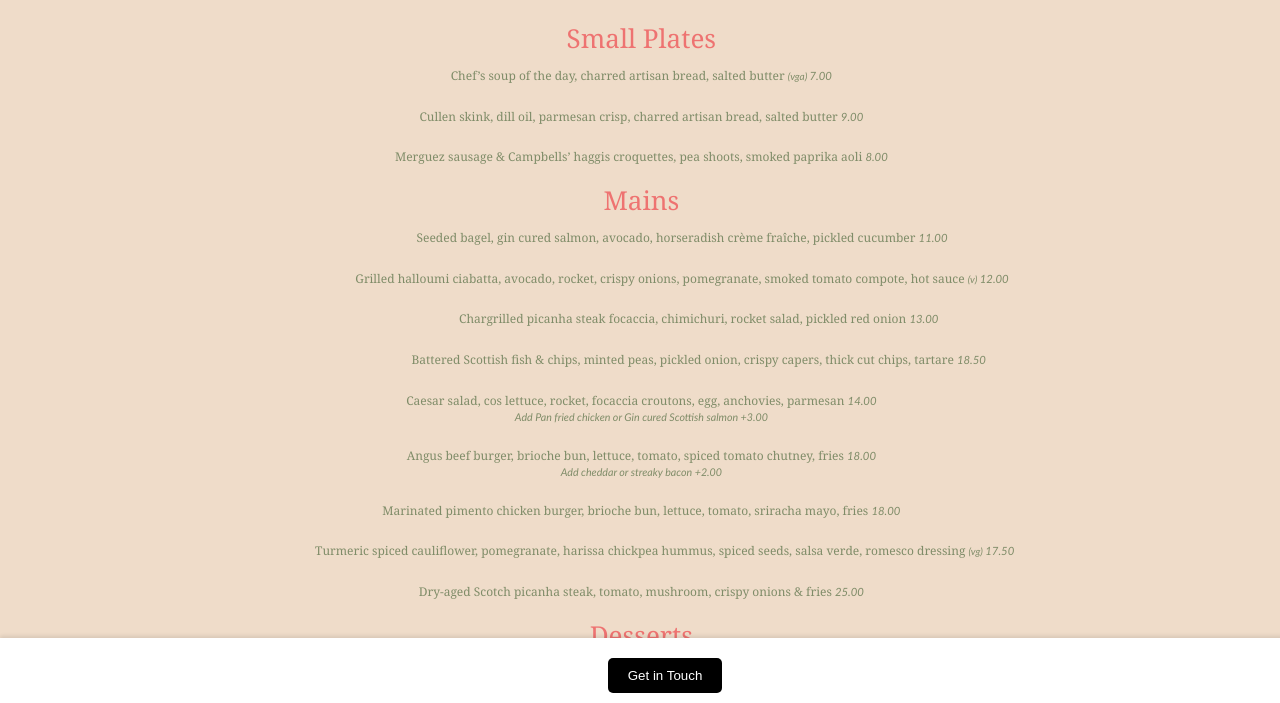
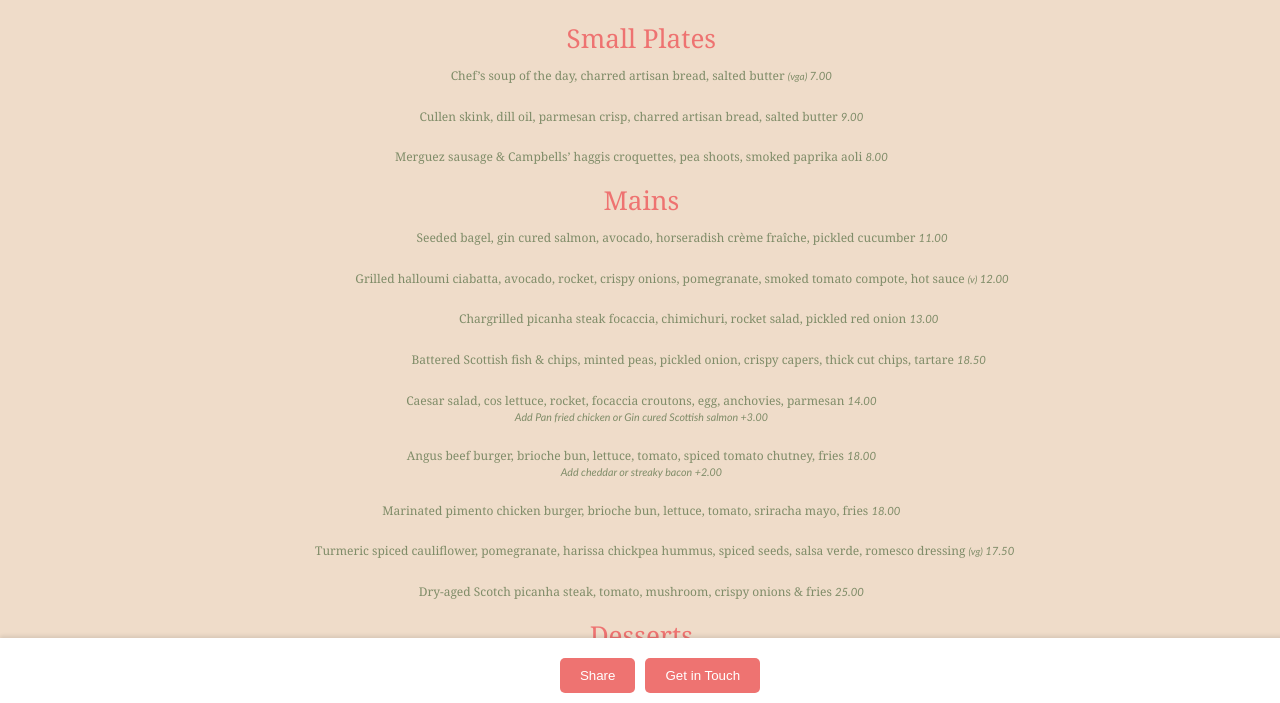
Before and after one commit to MadhuB76/Hazel-Menu-Room-Service-2, a plain HTML site: page index.html in a window 1280 px wide. Shown: the part 87-790 px from the top of the page. Drawn offline with Linux system fonts and the light colour scheme.

Commit message:
Share button with the links

```diff
--- a/index.html
+++ b/index.html
@@ -14,8 +14,8 @@
         .s5 { color: #7F8C68; font-family:Calibri, sans-serif; font-style: italic; font-weight: normal; text-decoration: none; font-size: 8.5pt; }
         .s6 { color: #7F8C68; font-family:Calibri, sans-serif; font-style: italic; font-weight: normal; text-decoration: none; font-size: 8pt; }
         .s7 { color: #7F8C68; font-family:Cambria, serif; font-style: normal; font-weight: normal; text-decoration: none; font-size: 7pt; }
-        /* Sticky footer style */
-        .footer {
+    /* Sticky footer style */
+    .footer {
             position: fixed;
             bottom: 0;
             width: 100%;
@@ -28,15 +28,25 @@
             align-items: center;
         }
         .footer .a2a-container {
+            display: none; /* Initially hide the links container */
             margin-right: 10px; /* Adjust margin between links and button */
         }
         .get-in-touch {
-            background-color: #000000;
+            background-color: #EE7371;
             color: #fff;
             padding: 10px 20px;
             border: none;
             border-radius: 5px;
             cursor: pointer;
+        }
+        .share-btn {
+            background-color: #EE7371;
+            color: #fff;
+            padding: 10px 20px;
+            border: none;
+            border-radius: 5px;
+            cursor: pointer;
+            margin-right: 10px; /* Adjust margin between buttons */
         }
         /* Responsive adjustments */
         @media only screen and (max-width: 768px) {
@@ -104,6 +114,8 @@
     <p style="text-indent: 0pt;text-align: left;"><br/></p>
     <p class="s7" style="padding-left: 2pt;text-indent: 0pt;text-align: center; margin-bottom: 60px;">V: Vegetarian VG: Vegan VGA: Adaptable to be vegan</p>
     <div class="footer">
+        <!-- Share button -->
+        <button class="share-btn">Share</button>
         <!-- AddToAny buttons -->
         <div class="a2a-container">
             <div class="a2a_kit a2a_kit_size_32 a2a_default_style">
@@ -120,5 +132,11 @@
         <!-- "Get in Touch" button -->
         <button class="get-in-touch">Get in Touch</button>
     </div>
+
+    <script>
+        document.querySelector('.share-btn').addEventListener('click', function() {
+            document.querySelector('.a2a-container').style.display = 'flex';
+        });
+    </script>
 </body>
 </html>
```
